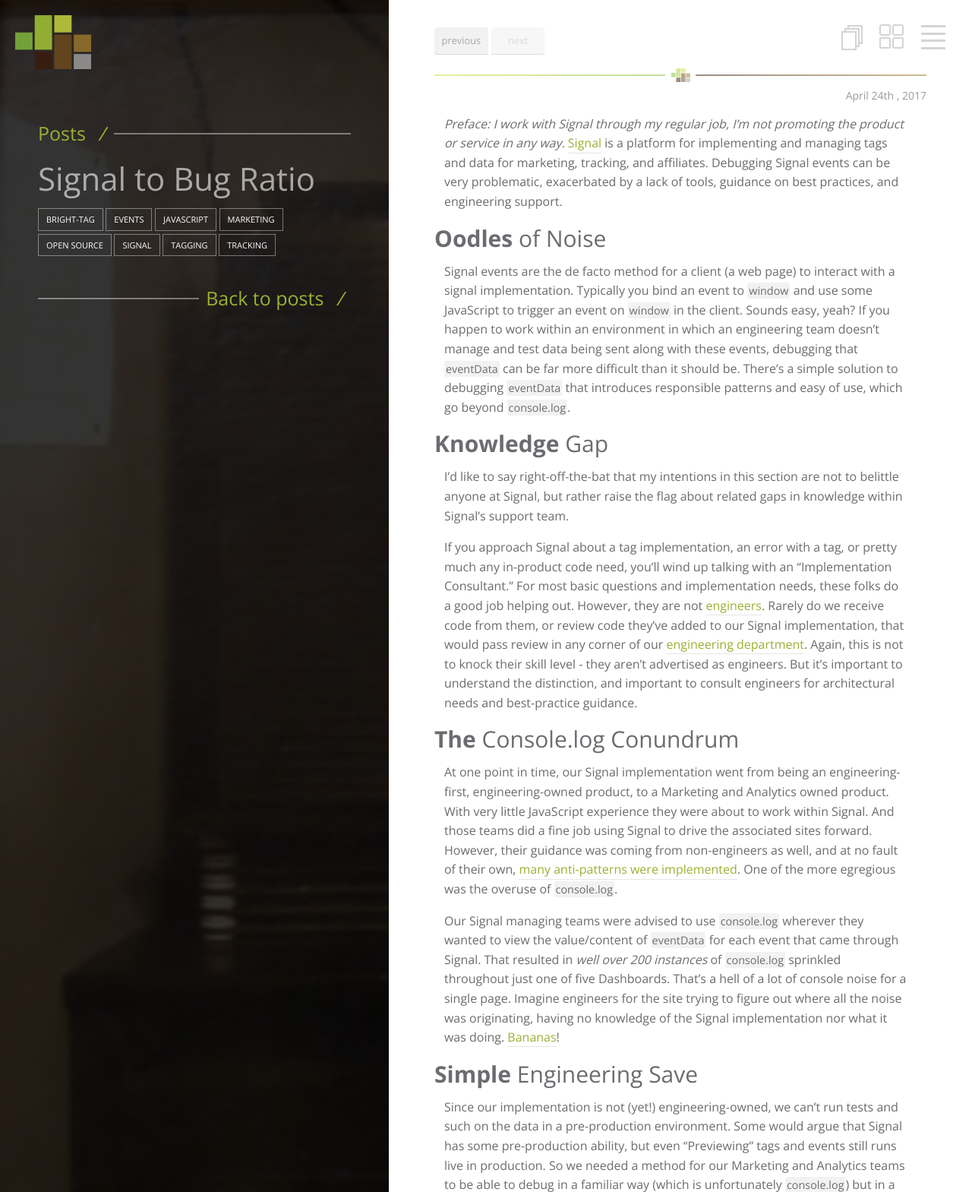
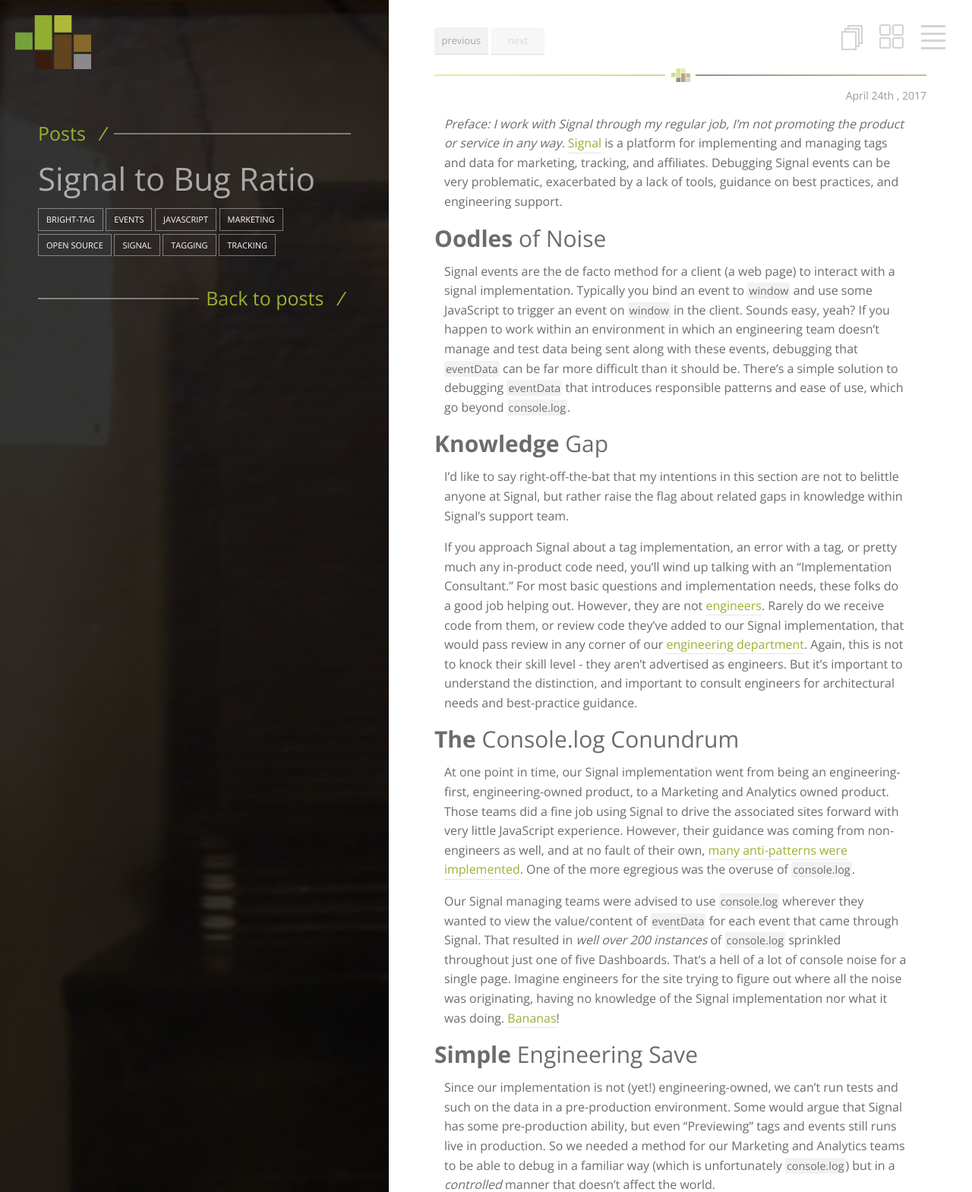
Before and after one commit to shellscape/shellscape.github.io, a Jekyll site: the page built from _posts/2017-04-24-signal-to-bug-ratio.md, in a window 1280 px wide, cut to the strip 0-1569 px from the top of the page. Shown: the whole strip at 76% size. Built offline with Jekyll 4.4.1, drawn with Linux system fonts in a browser that asks for light colours; nearby versions of some CDN libraries; comment, search, counter and statistics services are not loaded.

Commit message:
grammar update

```diff
--- a/_posts/2017-04-24-signal-to-bug-ratio.md
+++ b/_posts/2017-04-24-signal-to-bug-ratio.md
@@ -32,7 +32,7 @@
 you happen to work within an environment in which an engineering team doesn't
 manage and test data being sent along with these events, debugging that `eventData`
 can be far more difficult than it should be. There's a simple solution to debugging
-`eventData` that introduces responsible patterns and easy of use, which go beyond
+`eventData` that introduces responsible patterns and ease of use, which go beyond
 `console.log`.
 
 ## Knowledge Gap
@@ -54,12 +54,11 @@
 ## The Console.log Conundrum
 
 At one point in time, our Signal implementation went from being an engineering-first,
-engineering-owned product, to a Marketing and Analytics owned product. With very
-little JavaScript experience they were about to work within Signal. And those
-teams did a fine job using Signal to drive the associated sites forward. However,
-their guidance was coming from non-engineers as well, and at no fault of their own,
-[many anti-patterns were implemented](https://sourcemaking.com/antipatterns). One
-of the more egregious was the overuse of `console.log`.
+engineering-owned product, to a Marketing and Analytics owned product. Those
+teams did a fine job using Signal to drive the associated sites forward with very
+little JavaScript experience. However, their guidance was coming from non-engineers
+as well, and at no fault of their own, [many anti-patterns were implemented](https://sourcemaking.com/antipatterns).
+One of the more egregious was the overuse of `console.log`.
 
 Our Signal managing teams were advised to use `console.log` wherever they wanted
 to view the value/content of `eventData` for each event that came through Signal.
```
